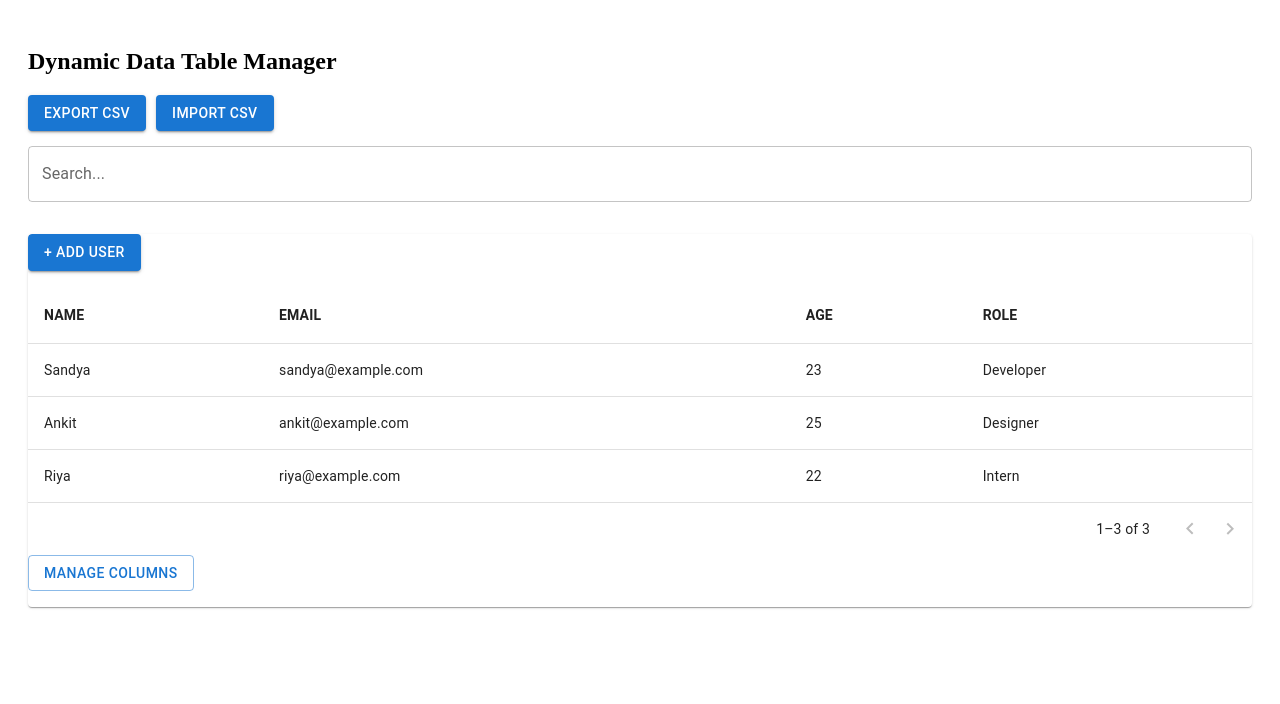
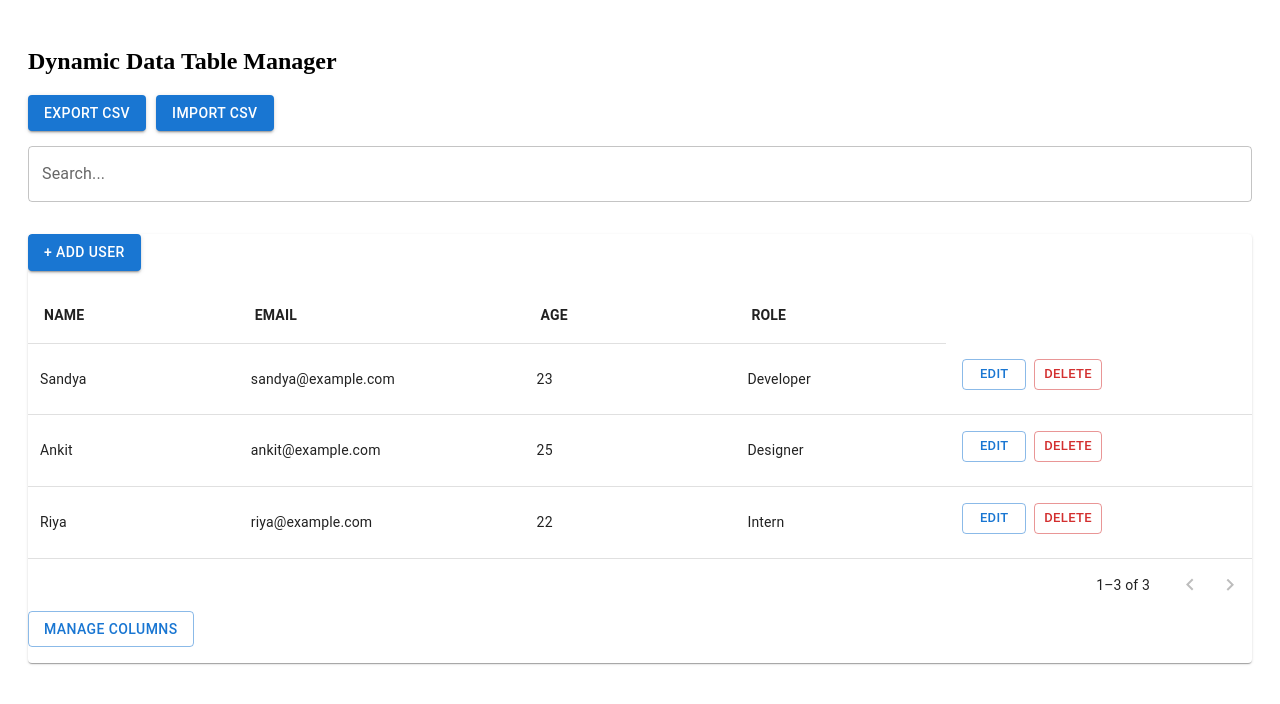
Before and after one commit to kuttysathya/Dynamic-data-table-manager, a Next.js app: page / in a window 1280 px wide. Shown: the top 704 px of the page. Built offline with nearby package versions, Linux system fonts and the light colour scheme.

Commit message:
Double-click to edit fields inline and add Row actions: Edit, Delete

```diff
--- a/app/components/ColumnModel.tsx
+++ b/app/components/ColumnModel.tsx
@@ -1,9 +1,15 @@
 "use client";
 import { useState } from "react";
-import { Modal, Box, Button, Checkbox, FormControlLabel, TextField } from "@mui/material";
+import {
+  Modal,
+  Box,
+  Button,
+  Checkbox,
+  FormControlLabel,
+  TextField,
+} from "@mui/material";
 import { useDispatch } from "react-redux";
 import { addColumnToData } from "../../redux/features/tableSlice";
-
 
 type Props = {
   open: boolean;
@@ -11,6 +17,7 @@ type Props = {
   columns: string[];
   selectedColumns: string[];
   onSave: (cols: string[]) => void;
+  onAddField: (field: string) => void;
 };
 
 export default function ColumnModal({
@@ -19,6 +26,7 @@ export default function ColumnModal({
   columns,
   selectedColumns,
   onSave,
+  onAddField,
 }: Props) {
   const [tempCols, setTempCols] = useState(selectedColumns);
   const [newColumn, setNewColumn] = useState("");
@@ -31,10 +39,15 @@ export default function ColumnModal({
 
   const dispatch = useDispatch();
 
-  const addColumn = () => {
+  const handleAddColumn = () => {
     if (!newColumn.trim()) return;
-    dispatch(addColumnToData(newColumn.trim()));
-    onSave([...tempCols, newColumn.trim()]);
+    const col = newColumn.trim().toLowerCase();
+
+    dispatch(addColumnToData(col));
+    onAddField(col);
+    onSave([...tempCols, col]);
+
+    setTempCols((prev) => [...prev, col]);
     setNewColumn("");
   };
 
@@ -43,9 +56,20 @@ export default function ColumnModal({
     onClose();
   };
 
+  const [newField, setNewField] = useState("");
+
   return (
     <Modal open={open} onClose={onClose}>
-      <Box sx={{ p: 3, background: "white", width: 350, mx: "auto", mt: "15%", borderRadius: 2 }}>
+      <Box
+        sx={{
+          p: 3,
+          background: "white",
+          width: 350,
+          mx: "auto",
+          mt: "15%",
+          borderRadius: 2,
+        }}
+      >
         <h3 style={{ marginBottom: 10 }}>Manage Columns</h3>
 
         {columns.map((col) => (
@@ -67,8 +91,13 @@ export default function ColumnModal({
             label="Add new column"
             value={newColumn}
             onChange={(e) => setNewColumn(e.target.value)}
+            fullWidth
           />
-          <Button variant="contained" onClick={addColumn} sx={{ ml: 1 }}>
+          <Button
+            variant="contained"
+            onClick={handleAddColumn}
+            sx={{ mt: 1, width: "100%" }}
+          >
             Add
           </Button>
         </div>
--- a/app/components/DataTable.tsx
+++ b/app/components/DataTable.tsx
@@ -2,12 +2,12 @@
 
 import { useSelector, useDispatch } from "react-redux";
 import { RootState } from "../../redux/store";
-import { TextField } from "@mui/material";
 import { useState } from "react";
-import { TablePagination } from "@mui/material";
 import ColumnModal from "../components/ColumnModel";
-import { setColumns } from "../../redux/features/columnSlice";
+import { setColumns, addNewColumn } from "../../redux/features/columnSlice";
 import AddUserModal from "../components/AddUserModal";
+import EditableCell from "../components/EditableCell";
+import { updateRow, deleteRow } from "../../redux/features/tableSlice";
 import {
   Table,
   TableBody,
@@ -15,17 +15,11 @@ import {
   TableContainer,
   TableHead,
   TableRow,
+  TextField,
   Paper,
   Button,
+  TablePagination,
 } from "@mui/material";
-
-type TableRowType = {
-  name: string;
-  email: string;
-  age: number;
-  role: string;
-  [key: string]: string | number;
-};
 
 export default function DataTable() {
   const data = useSelector((state: RootState) => state.table?.data || []);
@@ -37,7 +31,9 @@ export default function DataTable() {
 
   const [openModal, setOpenModal] = useState(false);
   const dispatch = useDispatch();
-  const selectedColumns = useSelector((state: RootState) => state.columns?.selected || []);
+  const selectedColumns = useSelector(
+    (state: RootState) => state.columns?.selected || []
+  );
 
   const allColumns = Array.from(
     new Set(data.flatMap((obj) => Object.keys(obj)))
@@ -63,6 +59,12 @@ export default function DataTable() {
     if (valA > valB) return sortOrder === "asc" ? 1 : -1;
     return 0;
   });
+
+  const handleDelete = (rowIndex: number) => {
+    if (confirm("Are you sure you want to delete this row?")) {
+      dispatch(deleteRow(rowIndex));
+    }
+  };
 
   return (
     <>
@@ -104,13 +106,54 @@ export default function DataTable() {
           <TableBody>
             {sortedData
               .slice(page * rowsPerPage, page * rowsPerPage + rowsPerPage)
-              .map((row, index) => (
-                <TableRow key={index}>
-                  {selectedColumns.map((col: string) => (
-                    <TableCell key={col}>{row[col]}</TableCell>
-                  ))}
-                </TableRow>
-              ))}
+              .map((row, index) => {
+                const actualIndex = index + page * rowsPerPage;
+
+                return (
+                  <TableRow key={actualIndex}>
+                    {selectedColumns.map((col: string) => (
+                      <EditableCell
+                        key={col}
+                        value={row[col]}
+                        rowIndex={actualIndex}
+                        columnKey={col}
+                        onChange={(rowIdx, colKey, newVal) => {
+                          dispatch(
+                            updateRow({
+                              rowIndex: rowIdx,
+                              columnKey: colKey,
+                              value: newVal,
+                            })
+                          );
+                        }}
+                      />
+                    ))}
+
+                    <TableCell>
+                      <Button
+                        size="small"
+                        variant="outlined"
+                        sx={{ mr: 1, mb: 1 }}
+                        onClick={() =>
+                          alert("Use inline editing by double-clicking cells")
+                        }
+                      >
+                        Edit
+                      </Button>
+
+                      <Button
+                        size="small"
+                        variant="outlined"
+                        color="error"
+                        sx={{ mr: 1, mb: 1 }}
+                        onClick={() => handleDelete(actualIndex)} // use actualIndex here
+                      >
+                        Delete
+                      </Button>
+                    </TableCell>
+                  </TableRow>
+                );
+              })}
           </TableBody>
         </Table>
         <TablePagination
@@ -137,6 +180,7 @@ export default function DataTable() {
           columns={allColumns}
           selectedColumns={selectedColumns}
           onSave={(cols) => dispatch(setColumns(cols))}
+          onAddField={(field) => dispatch(addNewColumn(field))}
         />
       </TableContainer>
     </>
--- /dev/null
+++ b/app/components/EditableCell.tsx
@@ -0,0 +1,61 @@
+"use client";
+
+import { useState } from "react";
+import { TableCell, TextField } from "@mui/material";
+
+type EditableCellProps = {
+  value: string | number;
+  rowIndex: number;
+  columnKey: string;
+  onChange: (rowIndex: number, columnKey: string, newValue: string | number) => void;
+};
+
+export default function EditableCell({ value, rowIndex, columnKey, onChange }: EditableCellProps) {
+  const [isEditing, setIsEditing] = useState(false);
+  const [tempValue, setTempValue] = useState(value);
+
+  const handleDoubleClick = () => setIsEditing(true);
+
+  const saveEdit = () => {
+    if (columnKey === "age" && isNaN(Number(tempValue))) {
+      alert("Age must be a number");
+      return;
+    }
+    onChange(rowIndex, columnKey, tempValue);
+    setIsEditing(false);
+  };
+
+  return (
+    <TableCell
+      onDoubleClick={handleDoubleClick}
+      sx={{
+        cursor: "pointer",
+        minWidth: 100,
+        height: 40,
+        padding: "6px 12px",
+        userSelect: isEditing ? "text" : "none",
+        position: "relative",
+        "&:hover": { backgroundColor: "#f5f5f5" }, // subtle hover effect
+      }}>
+      {isEditing ? (
+        <TextField
+          value={tempValue}
+          onChange={(e) => setTempValue(e.target.value)}
+          onBlur={saveEdit}
+          onKeyDown={(e) => {
+            if (e.key === "Enter") saveEdit();
+            if (e.key === "Escape") setIsEditing(false);
+          }}
+          size="small"
+          autoFocus
+          sx={{
+            height: 30,
+            "& .MuiInputBase-input": { padding: "4px 8px" },
+          }}
+        />
+      ) : (
+        value
+      )}
+    </TableCell>
+  );
+}
--- a/app/layout.tsx
+++ b/app/layout.tsx
@@ -6,10 +6,14 @@ import { PersistGate } from "redux-persist/integration/react";
 
 export default function RootLayout({ children }: { children: React.ReactNode }) {
   return (
-    <Provider store={store}>
-      <PersistGate loading={null} persistor={persistor}>
-        {children}
-      </PersistGate>
-    </Provider>
+    <html lang="en">
+      <body>
+        <Provider store={store}>
+          <PersistGate loading={null} persistor={persistor}>
+            {children}
+          </PersistGate>
+        </Provider>
+      </body>
+    </html>
   );
 }
--- a/redux/features/columnSlice.ts
+++ b/redux/features/columnSlice.ts
@@ -1,16 +1,13 @@
 import { createSlice, PayloadAction } from "@reduxjs/toolkit";
 
 interface ColumnState {
+  all: string[];
   selected: string[];
 }
 
-const defaultCols = ["name", "email", "age", "role"];
-
 const initialState: ColumnState = {
-  selected:
-    typeof window !== "undefined"
-    ? JSON.parse(localStorage.getItem("columns") || JSON.stringify(defaultCols))
-    : defaultCols
+  all: ["name", "email", "age", "role"],
+  selected: ["name", "email", "age", "role"],
 };
 
 const columnSlice = createSlice({
@@ -19,12 +16,18 @@ const columnSlice = createSlice({
   reducers: {
     setColumns: (state, action: PayloadAction<string[]>) => {
       state.selected = action.payload;
-      if (typeof window !== "undefined") {
-        localStorage.setItem("columns", JSON.stringify(action.payload));
+    },
+    addNewColumn(state, action: PayloadAction<string>) {
+      const newCol = action.payload;
+      if (!state.all.includes(newCol)) {
+        state.all.push(newCol);
       }
-    }
+      if (!state.selected.includes(newCol)) {
+        state.selected.push(newCol);
+      }
+    },
   },
 });
 
-export const { setColumns } = columnSlice.actions;
+export const { setColumns, addNewColumn } = columnSlice.actions;
 export default columnSlice.reducer;
--- a/redux/features/tableSlice.ts
+++ b/redux/features/tableSlice.ts
@@ -1,5 +1,4 @@
 import { createSlice, PayloadAction } from "@reduxjs/toolkit";
-
 
 interface TableRow {
   [key: string]: string | number;
@@ -14,8 +13,8 @@ const initialState = {
     { name: "Sandya", email: "sandya@example.com", age: 23, role: "Developer" },
     { name: "Ankit", email: "ankit@example.com", age: 25, role: "Designer" },
     { name: "Riya", email: "riya@example.com", age: 22, role: "Intern" },
-  ]as TableRow[],
-  visibleColumns: ["name", "email", "age", "role"]as string[],
+  ] as TableRow[],
+  visibleColumns: ["name", "email", "age", "role"] as string[],
 };
 
 const tableSlice = createSlice({
@@ -41,9 +40,25 @@ const tableSlice = createSlice({
         state.visibleColumns.push(newCol);
       }
     },
+    updateRow: (
+      state,
+      action: PayloadAction<{
+        rowIndex: number;
+        columnKey: string;
+        value: string | number;
+      }>
+    ) => {
+      const { rowIndex, columnKey, value } = action.payload;
+      if (state.data[rowIndex]) {
+        state.data[rowIndex][columnKey] = value;
+      }
+    },
+    deleteRow: (state, action: PayloadAction<number>) => {
+      state.data.splice(action.payload, 1);
+   },
   },
 });
 
-export const { setVisibleColumns, setData, addRow, addColumnToData } =
+export const { setVisibleColumns, setData, addRow, addColumnToData, updateRow, deleteRow } =
   tableSlice.actions;
 export default tableSlice.reducer;
```
